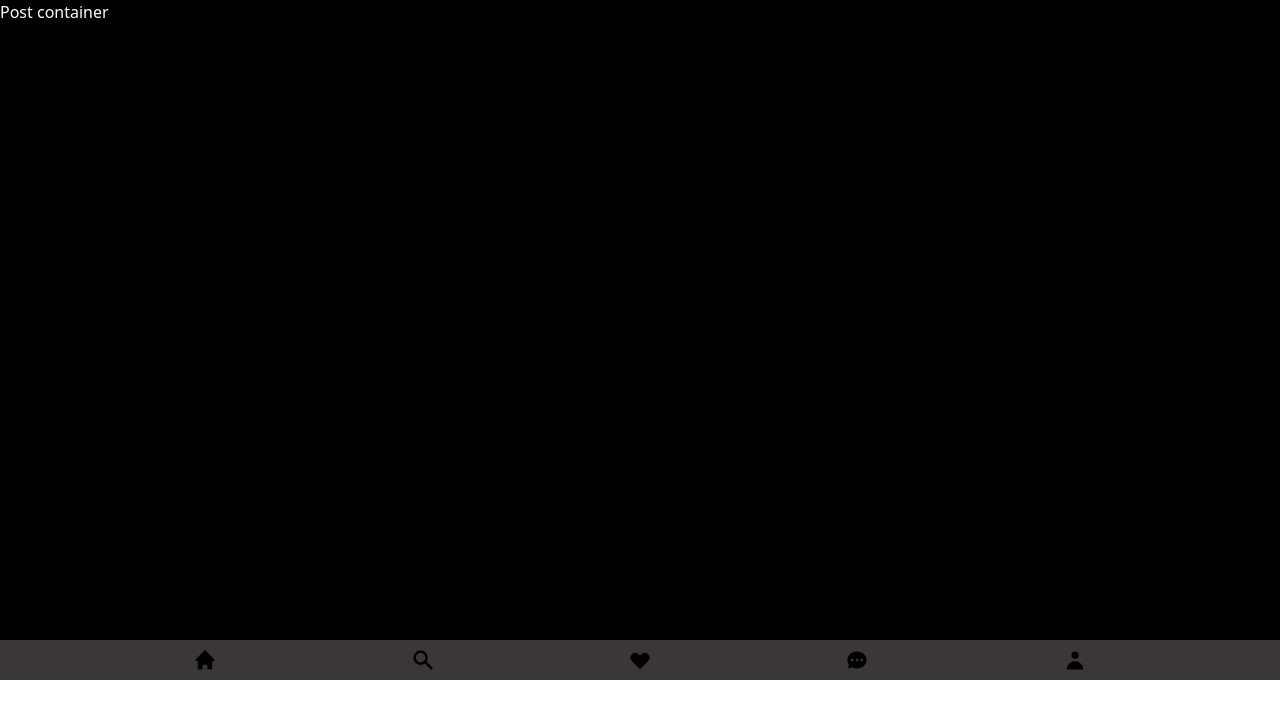
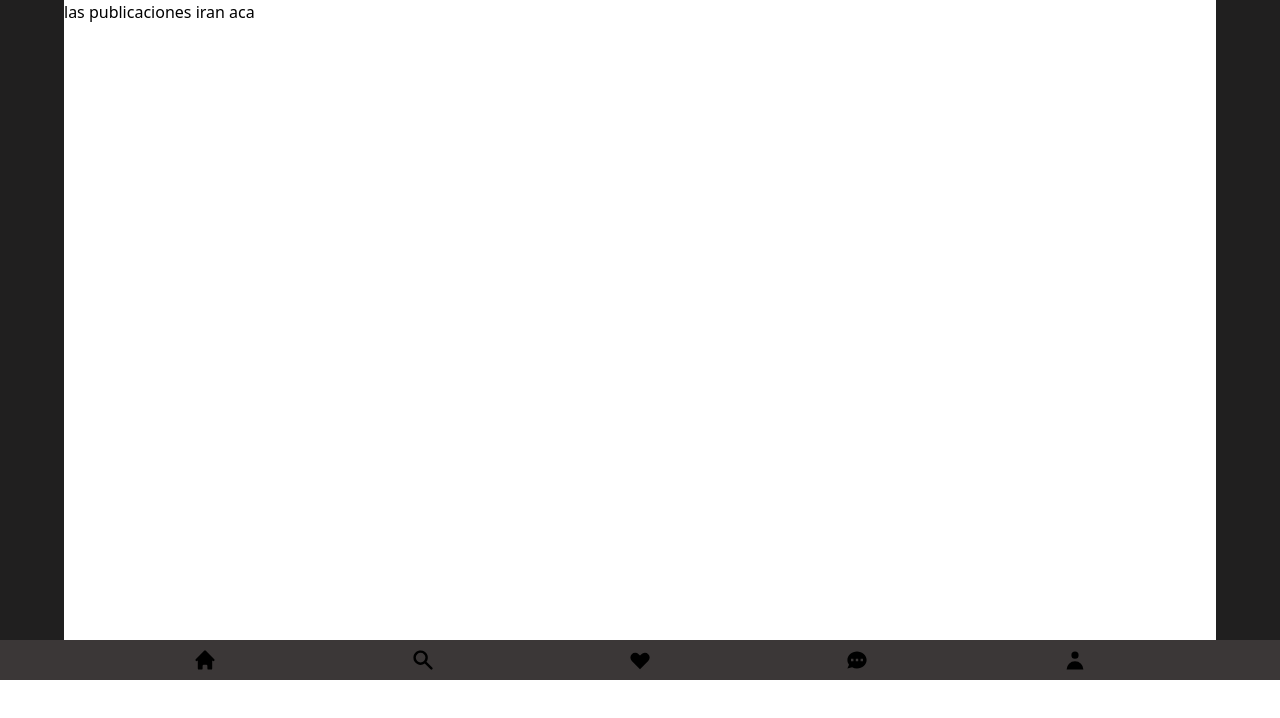
Before and after one commit to 00JAS00/instagramClone, a React (Vite) app in the folder Client/: page /home in a window 1280 px wide. Shown: the top 718 px of the page. Built offline with nearby package versions, Linux system fonts and the light colour scheme.

Commit message:
feat: styles: using 90% of width with Feed container

```diff
--- a/Client/src/components/Feed/Feed.jsx
+++ b/Client/src/components/Feed/Feed.jsx
@@ -4,7 +4,7 @@ import styles from './Feed.module.css'
 const Feed = ()=>{
     return(
         <div className={styles.Feed}>
-            Post container
+            las publicaciones iran aca
         </div>
     )
 }
--- a/Client/src/components/Feed/Feed.module.css
+++ b/Client/src/components/Feed/Feed.module.css
@@ -1,6 +1,8 @@
 
 .Feed {
+    width: 90%;
+    margin: 0 auto;
     height: 80dvh;
-    background-color: #000;
-    color: white;
+    background-color: #fff;
+    color: #000;
 }
--- a/Client/src/components/Home/Home.jsx
+++ b/Client/src/components/Home/Home.jsx
@@ -1,5 +1,8 @@
 //HOOKS
 import { useState, useEffect } from "react";
+
+//styles
+import styles from './Home.module.css'
 
 //COMPONENTS
 import Sidebar from "../Sidebar/Sidebar";
@@ -7,7 +10,7 @@ import Feed from "../Feed/Feed";
 
 const Home = ()=>{
     return(
-        <main>
+        <main className={styles.main}>
             <Feed/>
             <Sidebar/>
         </main>
--- /dev/null
+++ b/Client/src/components/Home/Home.module.css
@@ -0,0 +1,4 @@
+
+.main{
+    background-color: #201f1f;
+}
```
